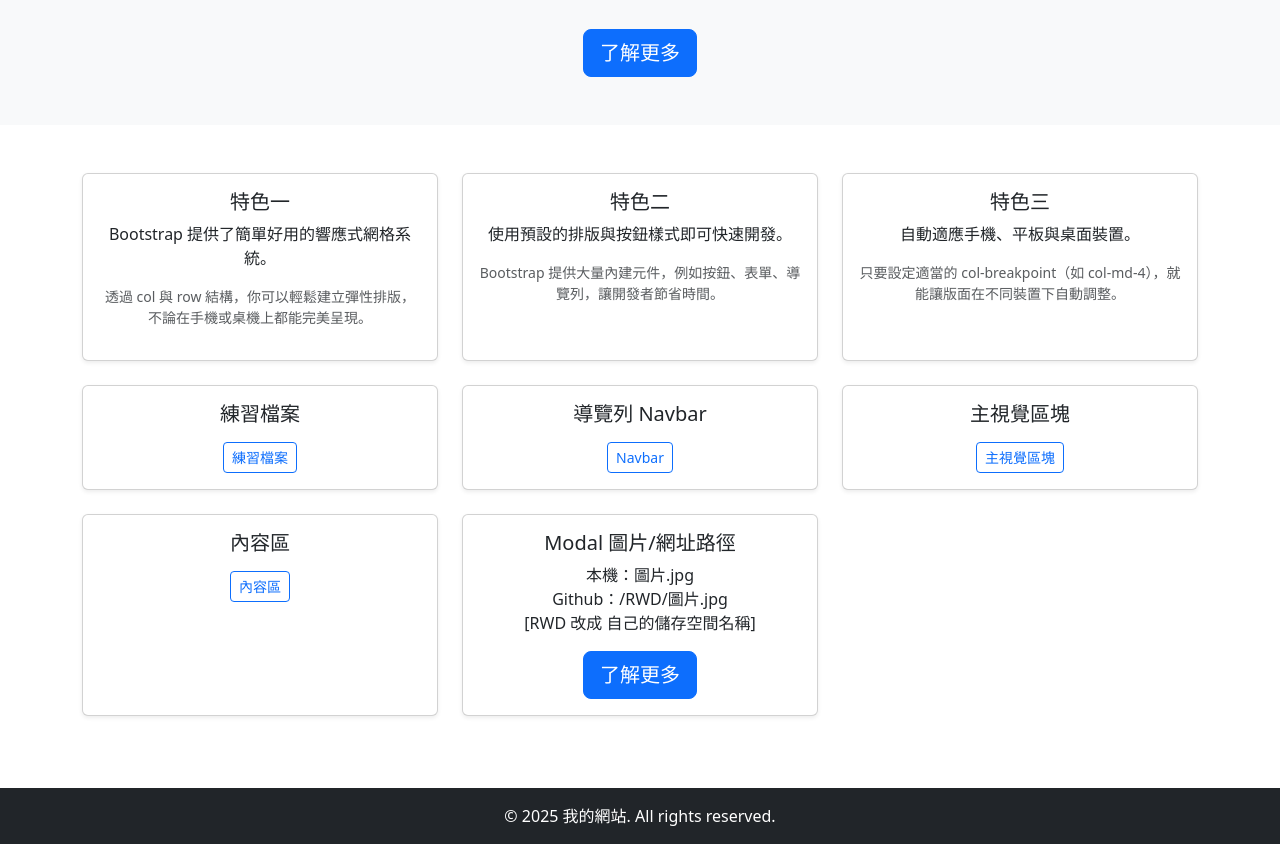
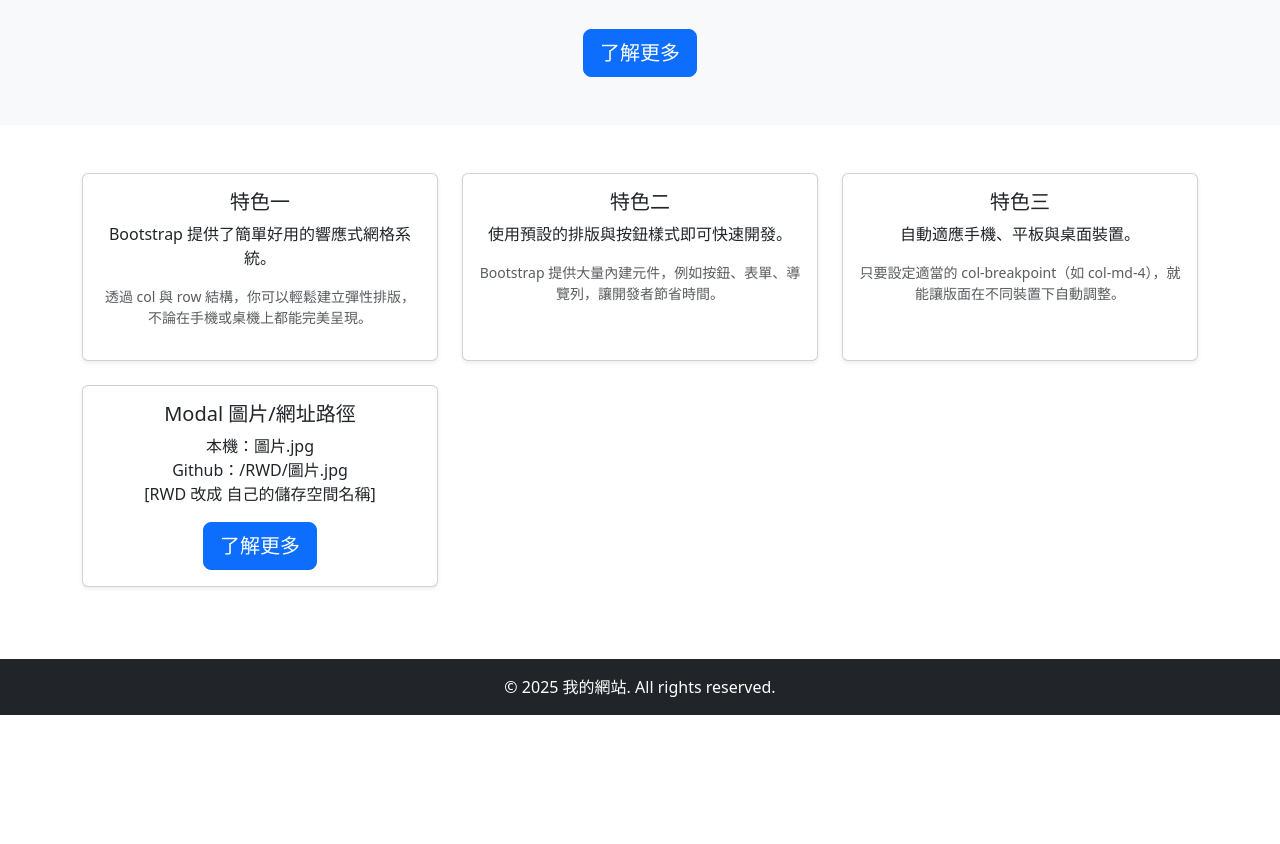
Before and after one commit to 7swpgwmjmz-blip/7swpgwmjmz-blip.github.io, a plain HTML site: page index.html in a window 1280 px wide. Shown: the part 203-1047 px from the top of the page. After the commit the page ends 918 px from the top, so only its background shows below. Drawn offline with nearby package versions, Linux system fonts and the light colour scheme.

Commit message:
Update index.html

```diff
--- a/index.html
+++ b/index.html
@@ -89,41 +89,7 @@
         </div>
         </div>
 
-        <div class="col-md-4 mb-4">
-        <div class="card h-100 shadow-sm">
-            <div class="card-body">
-            <h5 class="card-title">練習檔案</h5>
-            <a href="/RWD/example.html" class="btn btn-outline-primary btn-sm mt-2">練習檔案</a>
-            </div>
-        </div>
-        </div>
 
-        <div class="col-md-4 mb-4">
-        <div class="card h-100 shadow-sm">
-            <div class="card-body">
-            <h5 class="card-title">導覽列 Navbar</h5>
-            <a href="/RWD/navbar.html" class="btn btn-outline-primary btn-sm mt-2">Navbar</a>
-            </div>
-        </div>
-        </div>
-
-        <div class="col-md-4 mb-4">
-        <div class="card h-100 shadow-sm">
-            <div class="card-body">
-            <h5 class="card-title">主視覺區塊</h5>
-            <a href="/RWD/mainContainer.html" class="btn btn-outline-primary btn-sm mt-2">主視覺區塊</a>
-            </div>
-        </div>
-        </div>
-
-        <div class="col-md-4 mb-4">
-        <div class="card h-100 shadow-sm">
-            <div class="card-body">
-            <h5 class="card-title">內容區</h5>
-            <a href="/RWD/container.html" class="btn btn-outline-primary btn-sm mt-2">內容區</a>
-            </div>
-        </div>
-        </div>
 
         <div class="col-md-4 mb-4">
         <div class="card h-100 shadow-sm">
```
